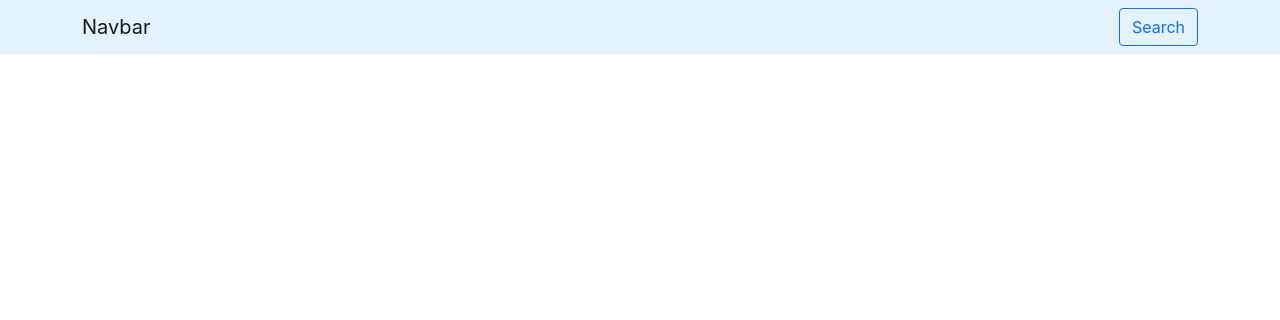
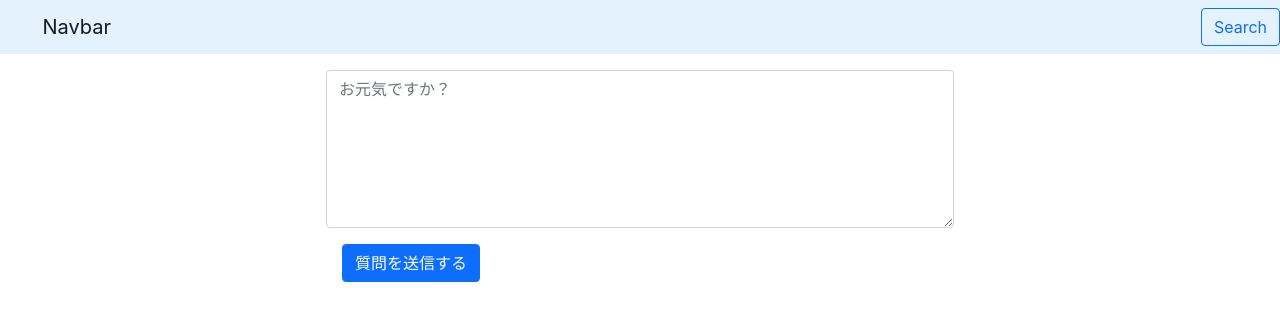
Before and after one commit to Suisuikitai/nextjs-firebase-app, a Next.js app: page /users/1 in a window 1280 px wide. Shown: the top 320 px of the page. Built offline with nearby package versions, Linux system fonts and the light colour scheme; no server answers; the database is empty.

Commit message:
質問できるようにする

```diff
--- /dev/null
+++ b/components/Layout.tsx
@@ -0,0 +1,27 @@
+import { ToastContainer } from 'react-toastify'
+
+export default function Layout({ children }) {
+  return (
+    <div>
+      <nav
+        className='navbar navbar-expand-lg navbar-light mb-3'
+        style={{ backgroundColor: '#e3f2fd' }}
+      >
+        <div className='container'>
+          <div className='mr-auto'>
+            <a href='#' className='navbar-brand'>
+              Navbar
+            </a>
+          </div>
+        </div>
+        <form action='' className='d-flex'>
+          <button className='btn btn-outline-primary' type='submit'>
+            Search
+          </button>
+        </form>
+      </nav>
+      <div className='container'>{children}</div>
+      <ToastContainer />
+    </div>
+  )
+}
--- a/package.json
+++ b/package.json
@@ -13,6 +13,7 @@
     "next": "10.1.3",
     "react": "17.0.2",
     "react-dom": "17.0.2",
+    "react-toastify": "^7.0.3",
     "recoil": "^0.2.0",
     "sass": "^1.32.8"
   },
--- a/pages/users/[uid].tsx
+++ b/pages/users/[uid].tsx
@@ -1,6 +1,8 @@
+import Layout from '../../components/Layout'
+import { toast } from 'react-toastify'
 import firebase from 'firebase/app'
 import { useRouter } from 'next/router'
-import { useEffect, useState } from 'react'
+import { FormEvent, useEffect, useState } from 'react'
 import { User } from '../../models/Users'
 
 type Query = {
@@ -8,8 +10,36 @@ type Query = {
 }
 export default function UserShow() {
   const [user, setUser] = useState<User>(null)
+  const [body, setBody] = useState('')
+  const [isSending, setIsSending] = useState(false)
+
   const router = useRouter()
   const query = router.query as Query
+
+  async function onSubmit(e: FormEvent<HTMLFormElement>) {
+    e.preventDefault()
+    setIsSending(true)
+
+    await firebase.firestore().collection('questions').add({
+      senderUid: firebase.auth().currentUser.uid,
+      receiverUid: user.uid,
+      body,
+      isReplied: false,
+      createdAt: firebase.firestore.FieldValue.serverTimestamp(),
+    })
+
+    setIsSending(false)
+    setBody('')
+    toast.success('質問を送信しました。', {
+      position: 'bottom-left',
+      autoClose: 5000,
+      hideProgressBar: false,
+      closeOnClick: true,
+      pauseOnHover: true,
+      draggable: true,
+      progress: undefined,
+    })
+  }
 
   useEffect(() => {
     if (query.uid === undefined) {
@@ -37,30 +67,38 @@ export default function UserShow() {
 
   return (
     <div>
-      <nav
-        className='navbar navbar-expand-lg navbar-light mb-3'
-        style={{ backgroundColor: '#e3f2fd' }}
-      >
-        <div className='container'>
-          <div className='mr-auto'>
-            <a href='#' className='navbar-brand'>
-              Navbar
-            </a>
-          </div>
-          <form className='d-flex'>
-            <button className='btn btn-outline-primary' type='submit'>
-              Search
-            </button>
-          </form>
-        </div>
-      </nav>
-      <div className='container'>
+      <Layout>
         {user && (
           <div className='text-center'>
             <h1 className='h4'>{user.name}さんのページ</h1>
             <div className='m-5'>{user.name}さんに質問しよう！</div>
           </div>
         )}
+      </Layout>
+      <div className='row justify-content-center mb-3'>
+        <div className='col-12 col-md-6'>
+          <form onSubmit={onSubmit}>
+            <textarea
+              className='form-control'
+              placeholder='お元気ですか？'
+              rows={6}
+              value={body}
+              onChange={(e) => setBody(e.target.value)}
+              required
+            ></textarea>
+            <div className='m-3'>
+              {isSending ? (
+                <div className='spinner-border text-secondary' role='status'>
+                  <span className='visually-hidden'>Loading...</span>
+                </div>
+              ) : (
+                <button type='submit' className='btn btn-primary'>
+                  質問を送信する
+                </button>
+              )}
+            </div>
+          </form>
+        </div>
       </div>
     </div>
   )
--- a/styles/globals.scss
+++ b/styles/globals.scss
@@ -1,3 +1,4 @@
+@import '~react-toastify/dist/ReactToastify.css';
 @import '~bootstrap/scss/bootstrap';
 html,
 body {
```
Also changed, not shown: 1 other file (tests, documents, lock files or other folders).
